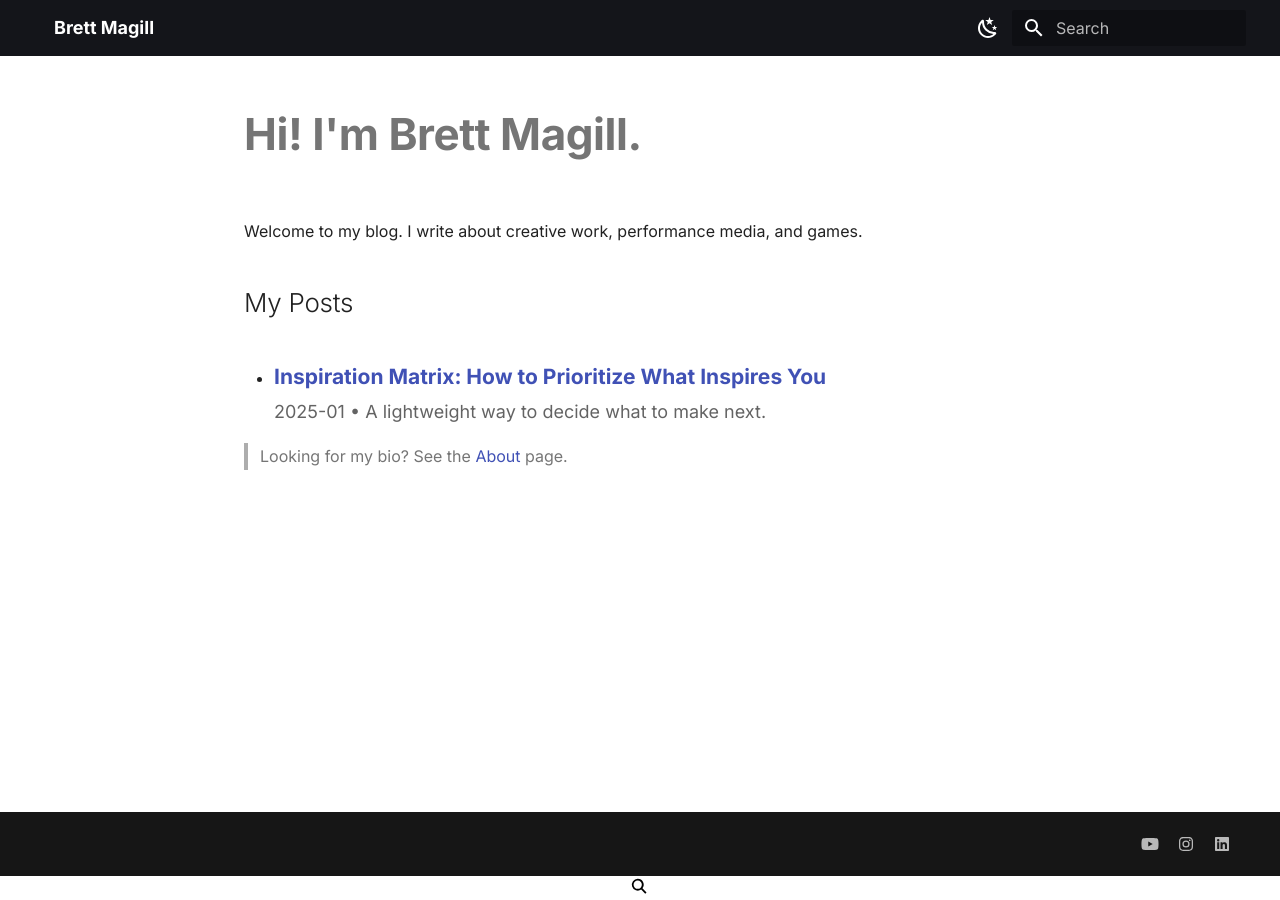
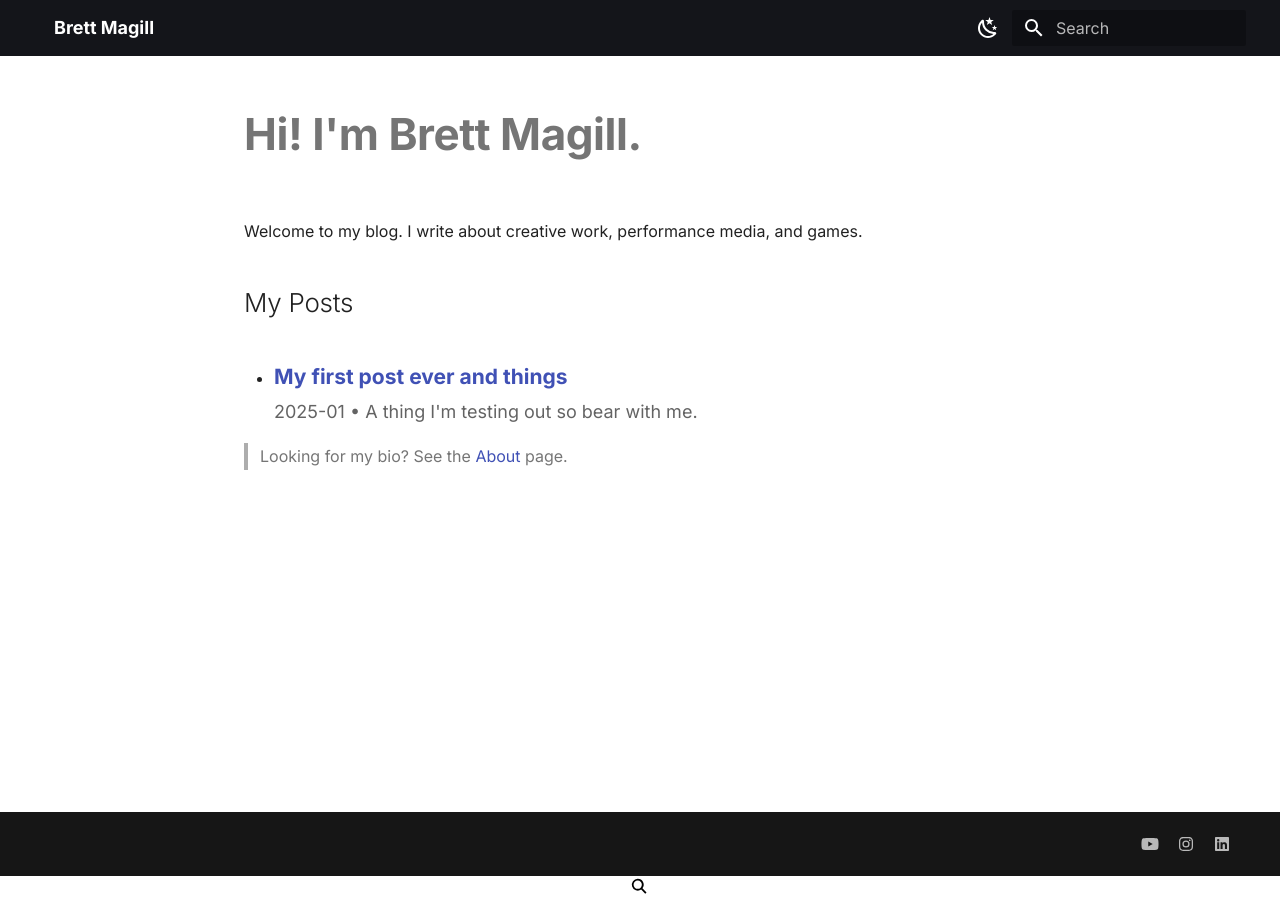
Before and after one commit to thatbrettmagill/thatbrettmagill.github.io, an MkDocs documentation site: the page built from docs/index.md, in a window 1280 px wide. Built offline with MkDocs 1.6.1 and Material for MkDocs 9.7.7, drawn with Linux system fonts in a browser that asks for light colours.

Commit message:
Update index.md

```diff
--- a/docs/index.md
+++ b/docs/index.md
@@ -12,8 +12,8 @@ Welcome to my blog. I write about creative work, performance media, and games.
 
 <ul class="post-list">
   <li>
-    <a class="post-title" href="posts/2025-01-hello-world.md">Inspiration Matrix: How to Prioritize What Inspires You</a>
-    <div class="post-meta">2025-01 • A lightweight way to decide what to make next.</div>
+    <a class="post-title" href="posts/2025-01-hello-world.md">My first post ever and things</a>
+    <div class="post-meta">2025-01 • A thing I'm testing out so bear with me.</div>
   </li>
 </ul>
 
```
